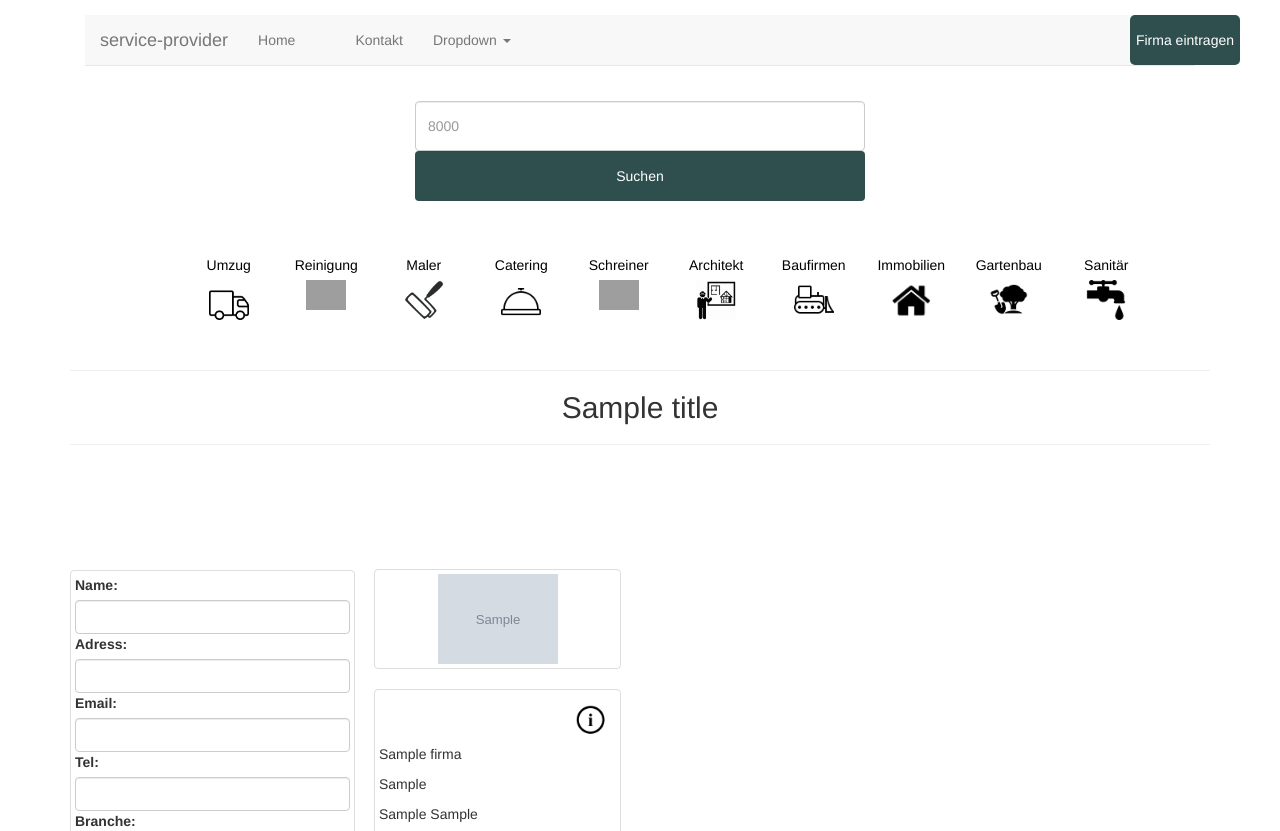
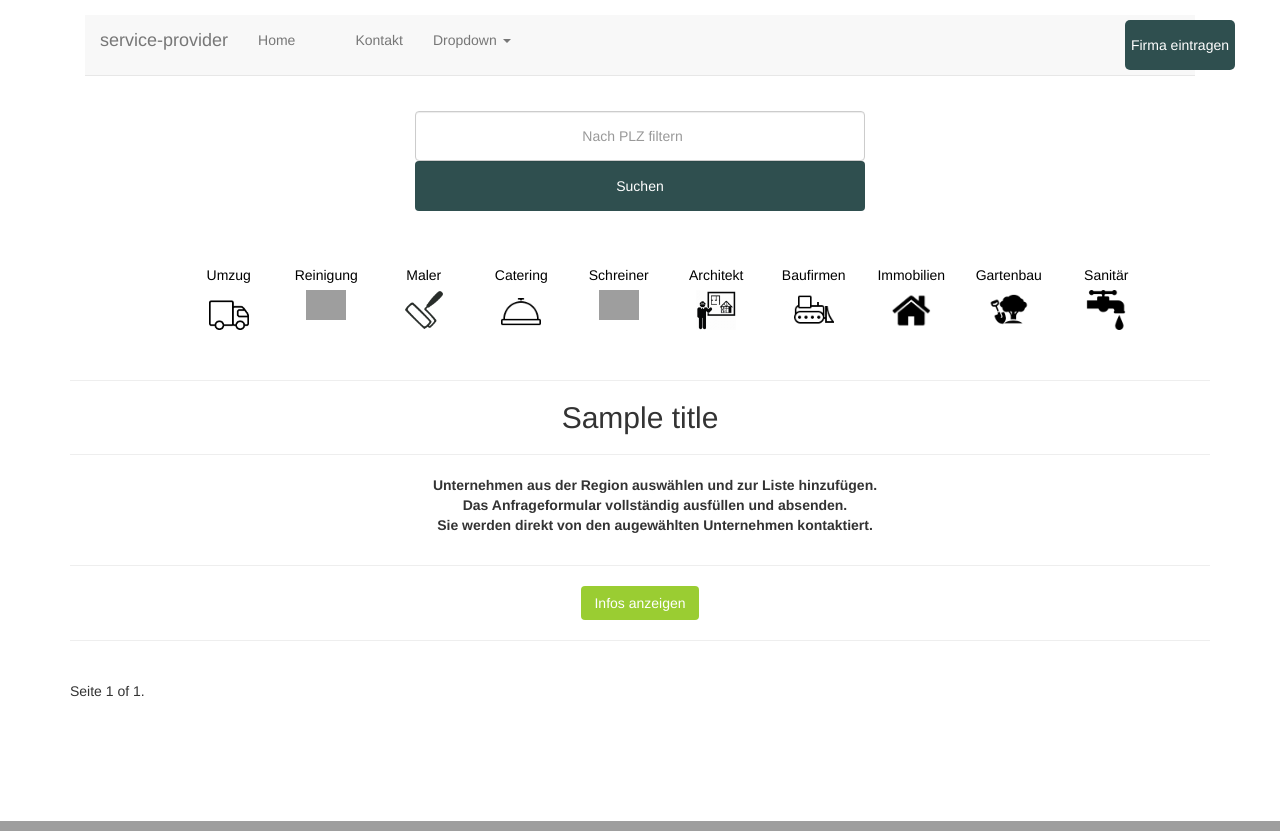
Before and after one commit to OnVV/NPrj, a Django app: template servicePr/templates/branchen/show.html in a window 1280 px wide; the page is wider, and only the part inside the window is pictured. Shown: the top 831 px of that part. Run offline with Django 3.2, Linux system fonts and the light colour scheme; tables that the repository leaves empty hold one stand-in row (values such as "Sample post"); the template is opened without the code that fills it: values that come from a table or form of the project are taken from there, most other values are stand-ins (such as "Sample title", 1, 10 or a date in 2020); grey boxes marked "Sample" are stand-in pictures; some libraries are stand-ins or nearby versions; grey boxes are pictures that could not be loaded.

Commit message:
optimiert09072017

```diff
--- a/NPrj/settings.py
+++ b/NPrj/settings.py
@@ -101,7 +101,6 @@ AUTH_PASSWORD_VALIDATORS = [
     },
 ]
 
-
 # Internationalization
 # https://docs.djangoproject.com/en/1.10/topics/i18n/
 
--- a/servicePr/firm.py
+++ b/servicePr/firm.py
@@ -43,12 +43,11 @@ class Firmeneintrag:
             x = Gartenbau.objects.all()
             pass
         else:
-            print('Wahr wohl nix, ihr luschen!!!')
+            print('***************************')
 
         x = list(x)
-        y = random.sample(x, len(x))
 
-        return y
+        return x
 
     def pagi(self, request, f):
 
--- a/servicePr/models.py
+++ b/servicePr/models.py
@@ -2,12 +2,12 @@ from django.db import models
 
 # Create your models here.
 class Umzug(models.Model):
-    firm_name = models.CharField(max_length=200)
-    firm_adress = models.CharField(max_length=200)
-    firm_plz = models.CharField(max_length=200)
-    firm_ort = models.CharField(max_length=200, null=True)
-    firm_beschreibung = models.CharField(max_length=600, null=True)
-    firm_homepage = models.CharField(max_length=200)
+    firm_name = models.CharField(db_index=True, max_length=200)
+    firm_adress = models.CharField(db_index=True, max_length=200)
+    firm_plz = models.CharField(db_index=True, max_length=200)
+    firm_ort = models.CharField(db_index=True, max_length=200, null=True)
+    firm_beschreibung = models.CharField(db_index=True, max_length=600, null=True)
+    firm_homepage = models.CharField(db_index=True, max_length=200)
     firm_logo = models.ImageField(upload_to='treasure_images')
     updated = models.DateTimeField(auto_now=True, auto_now_add=False, blank=True)
     timestamp = models.DateTimeField(auto_now=False, auto_now_add=True, blank=True)
@@ -16,12 +16,12 @@ class Umzug(models.Model):
         return self.firm_name + ' - ' + self.firm_adress + ' - ' + self.firm_plz
 
 class Reinigung(models.Model):
-    firm_name = models.CharField(max_length=200, null=True)
-    firm_adress = models.CharField(max_length=200, null=True)
-    firm_plz = models.CharField(max_length=200, null=True)
-    firm_ort = models.CharField(max_length=200, null=True)
-    firm_homepage = models.CharField(max_length=200, null=True)
-    firm_logo = models.ImageField(upload_to='treasure_images')
+    firm_name = models.CharField(db_index=True, max_length=200, null=True)
+    firm_adress = models.CharField(db_index=True, max_length=200, null=True)
+    firm_plz = models.CharField(db_index=True, max_length=200, null=True)
+    firm_ort = models.CharField(db_index=True, max_length=200, null=True)
+    firm_homepage = models.CharField(db_index=True, max_length=200, null=True)
+    firm_logo = models.ImageField(db_index=True, upload_to='treasure_images')
     updated = models.DateTimeField(auto_now=True, auto_now_add=False, null=True)
     timestamp = models.DateTimeField(auto_now=False, auto_now_add=True, null=True)
 
--- a/servicePr/templates/branchen/show.html
+++ b/servicePr/templates/branchen/show.html
@@ -4,6 +4,36 @@
 {% block title %}
 <hr>
     <h2>{{ title }}</h2>
+    <hr>
+        <div class="container" style="border:none;">
+            <p><strong>Unternehmen aus der Region auswählen und zur Liste hinzufügen.<br>
+            Das Anfrageformular vollständig ausfüllen und absenden.<br>
+            Sie werden direkt von den augewählten Unternehmen kontaktiert. <br>
+            </strong></p>
+
+        </div>
+    <hr>
+    <button class="btn" type="button" data-toggle="collapse" data-target="#collapseExample" aria-expanded="false" aria-controls="collapseExample" style="background-color:#9ACD32; color:white;">
+        Infos anzeigen
+    </button>
+
+    <div class="collapse" id="collapseExample" style="margin:50px;">
+        <div class="container" style="max-width:800px; margin-right:auto; margin-left:auto;">
+            <div class="col-sm-4 thumbnail" style="border:none;">
+                <p><img src="{% static 'img/infoIcon.png' %}" style="max-height:50px; margin-right:1px;"/></p>
+                <p style="margin:10px;">Kurzinfo über die einzelnen Unternehmen</p>
+            </div>
+            <div class="col-sm-4 thumbnail" style="border:none;">
+                <p></p>
+                <button class="btn">+ Unternehmen</button>
+                <p style="margin:10px;">Unternehmen in die Liste der Anfrage hinzufügen</p>
+            </div>
+            <div class="col-sm-4 thumbnail" style="border:none;">
+                <p><img src="{% static 'img/vergleichen.png' %}" style="max-height:50px; margin-right:1px;"/></p>
+                <p style="margin:10px;">Angebote verschiedener Unternehmen vergleichen.</p>
+            </div>
+        </div>
+    </div>
 <hr>
    {% if anz == 0 %}
         <div class="container">
@@ -13,13 +43,15 @@
     {% endif %}
 {% endblock %}
 
+
 {% block body %}
     {% include 'nav/googleMarker.html' %}
 <body onload="loadMap()">
+{% if anz > 0 %}
     <div class="container" style="margin-top:100px;">
         <form method="POST" action="">{% csrf_token %}
            {% if form %}
-            <div class="col-xs-12 col-md-3 thumbnail" style="margin-top:5px; max-width:320px; float:left;">
+            <div class="col-xs-12 col-md-3 thumbnail" style="margin-top:5px; max-width:320px; float:left; border:none;">
                 {{ form }}
                     <div class="container thumbnail" style="max-width:100%; margin-top:20px;">
                         <h4>Anfrage senden an:</h4>
@@ -54,6 +86,24 @@
             {% endfor %}
     <div id="pop3"></div>
     </div>
+{% endif %}
+<div class="container">
+    <div class="pagination">
+        <span class="step-links">
+            {% if firma.has_previous %}
+                <a href="?page={{ firma.previous_page_number }}"> < back </a>
+            {% endif %}
+
+            <span class="current">
+                Seite {{ firma.number }} of {{ firma.paginator.num_pages }}.
+            </span>
+
+            {% if firma.has_next %}
+                <a href="?page={{ firma.next_page_number }}">next</a>
+            {% endif %}
+        </span>
+    </div>
+</div>
     <script src="https://ajax.googleapis.com/ajax/libs/jquery/3.2.1/jquery.min.js"></script>
     <script>
         function myFunction(objValue) {
@@ -77,23 +127,5 @@
                });
          });
     </script>
-<div class="container">
-    <div class="pagination">
-        <span class="step-links">
-            {% if firma.has_previous %}
-                <a href="?page={{ firma.previous_page_number }}"> < back </a>
-            {% endif %}
-
-            <span class="current">
-                Seite {{ firma.number }} of {{ firma.paginator.num_pages }}.
-            </span>
-
-            {% if firma.has_next %}
-                <a href="?page={{ firma.next_page_number }}">next</a>
-            {% endif %}
-        </span>
-    </div>
-</div>
-
 </body>
-{% endblock %}>
+{% endblock %}
--- a/servicePr/templates/home_show.html
+++ b/servicePr/templates/home_show.html
@@ -26,7 +26,7 @@
         <script src="https://maxcdn.bootstrapcdn.com/bootstrap/3.3.7/js/bootstrap.min.js" integrity="sha384-Tc5IQib027qvyjSMfHjOMaLkfuWVxZxUPnCJA7l2mCWNIpG9mGCD8wGNIcPD7Txa" crossorigin="anonymous"></script>
         <link href="//maxcdn.bootstrapcdn.com/font-awesome/4.2.0/css/font-awesome.min.css" rel="stylesheet">
     </head>
-<body>
+<body  style="min-height:200px;">
 
     <div class="container">
       <div class="panel-body">
--- a/servicePr/templates/nav/navigation.html
+++ b/servicePr/templates/nav/navigation.html
@@ -30,7 +30,7 @@
             </li>
           </ul>
           <a href="{% url 'firmaForm' %}">
-            <button type="button" class="button" style="border-radius:5px; float:right; background-color:#2F4F4F; color:white; height:50px; border:none;">Firma eintragen</button>
+            <button type="button" class="button" style="border-radius:5px; float:right; margin:5px; background-color:#2F4F4F; color:white; height:50px; border:none;">Firma eintragen</button>
           </a>
         </div>
       </div>
--- a/servicePr/templates/nav/suche2.html
+++ b/servicePr/templates/nav/suche2.html
@@ -2,7 +2,7 @@
     <div  class="container">
         <div style="max-width:450px;  margin-right:auto; margin-left:auto;">
             <form method="POST" action="">{% csrf_token %}
-                <input type="number" class="form-control" name="query" placeholder="8000" style="height:50px; float:right;">
+                <input type="number" class="form-control" name="query" placeholder="Nach PLZ filtern" style="height:50px; float:right; text-align:center;">
                 <input type="hidden" value="{{ title }}" name="select">
                 <button type="submit" class="form-control" class="button" style="background-color:#2F4F4F; color:white; height:50px; border:none; float:right;">Suchen</button>
             </form>
```
Also changed, not shown: servicePr/templates/nav/fehlermeldung.html (+3 -14 lines), servicePr/views.py (+7 -4 lines), db.sqlite3.
